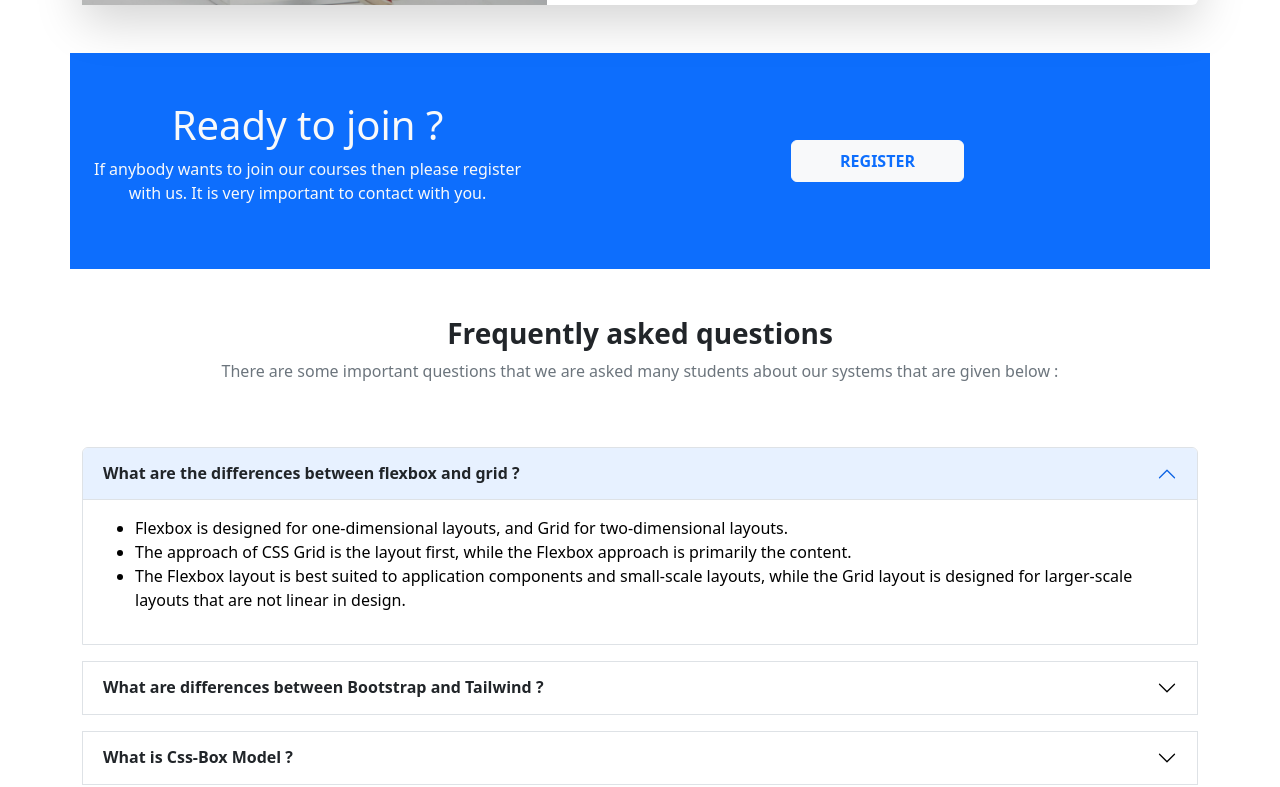
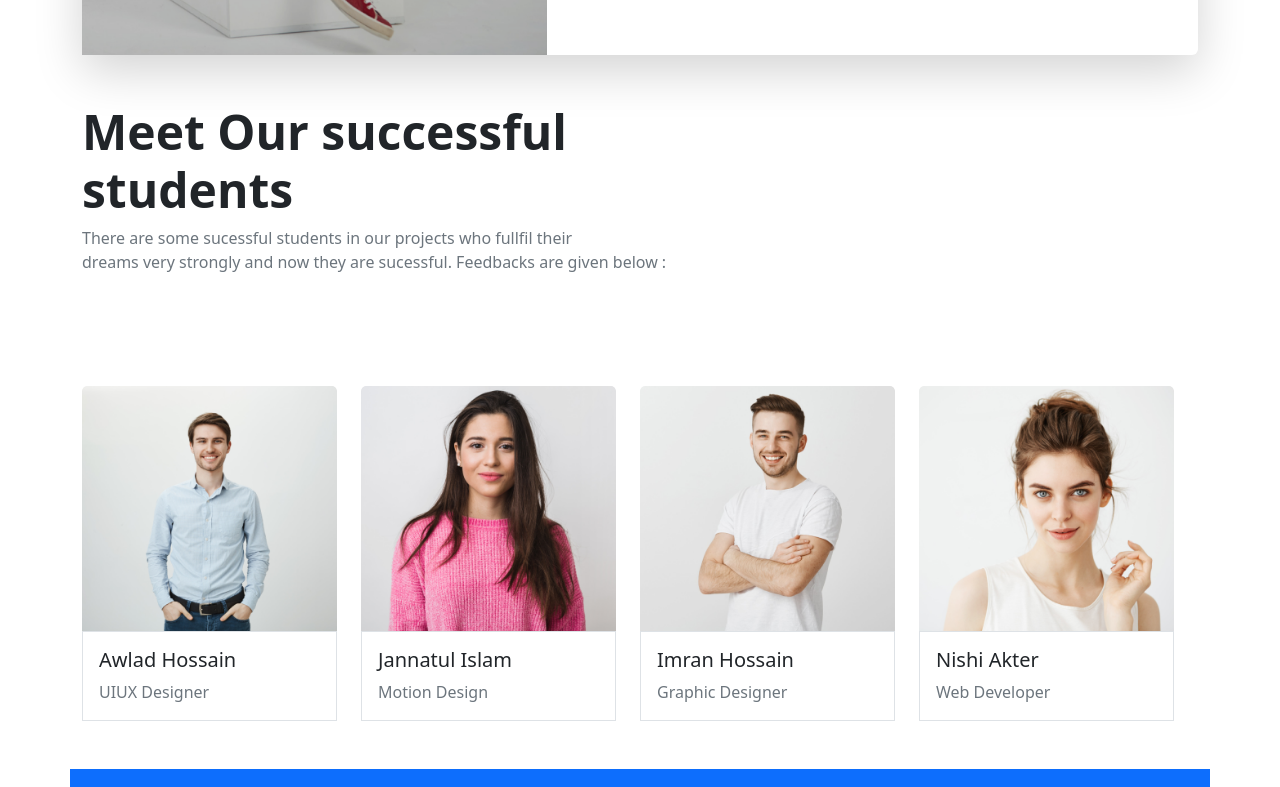
Before and after one commit to Tanzina325/ed-tech, a plain HTML site: page index.html in a window 1280 px wide. Shown: the part 2033-2820 px from the top of the page. Drawn offline with nearby package versions, Linux system fonts and the light colour scheme.

Commit message:
feedback added

```diff
--- a/index.html
+++ b/index.html
@@ -172,13 +172,14 @@
 
       <!-- -------Section one ends------ -->
       <div class="d-flex justify-content-center"><button class="btn btn-primary ">See more courses</button></div>
+      <!-- --------article section starts-------- -->
       <article class="container my-5">
         <div class="row  row-cols-1 g-4">
           <div class="col h-100">
             <div class="card  shadow-lg border border-0 h-100">
         <div class="row g-0">
-              <div class="  col-12  col-md-5"><img src="images/working.png"style="height: 550px; object-fit:cover;width:100%;object-position:left right;filter:brightness(80%)"  alt="..."></div>
-              <div class=" col-md-7"><div class="card-body ms-3">
+              <div class="  col-12  col-md-5"><img src="images/working.png"style="height: 600px; object-fit:cover;width:100%;object-position:left right;filter:brightness(80%)"  alt="..."></div>
+              <div class=" col-md-7"><div class="card-body my-5 ms-3">
                 <h1 class="card-title display-4 fw-bold">Explore The elearning
                   Institute</h1>
                 <p class="card-text text-secondary">There are many variations of passages of Lorem Ipsum available, but the
@@ -202,8 +203,51 @@
             </div>
           </div>
 
-      </article>
+          <!-- -------introduction of successful students---- -->
+          <div class="d-flex flex-column justify-content-start align-items-start my-5"><h1 class=" fw-bold display-5">Meet Our successful <br>
+            students</h1>
+            <p class=" text-muted ">There are some sucessful students in our projects who fullfil their <br> dreams very strongly and now they are sucessful. Feedbacks are given below :</p></div>
+            <div class="row  row-cols-1 row-cols-md-2 row-cols-lg-4 g-4 ">
+              <div class="col">
+                <div class="card border border-0">
+                  <img src="images/student/student-1.png" class="card-img-top" alt="...">
+                  <div class="card-body  d-flex flex-column  align-items-center align-items-md-start border">
+                    <h5 class="card-title">Awlad Hossain</h5>
+                    <p class="card-text text-secondary">UIUX Designer</p>
+                  </div>
+                </div>
+              </div>
+              <div class="col">
+                <div class="card border border-0">
+                  <img src="images/student/student-2.png" class="card-img-top" alt="...">
+                  <div class="card-body d-flex flex-column  align-items-center align-items-md-start border">
+                    <h5 class="card-title">Jannatul Islam</h5>
+                    <p class="card-text text-secondary">Motion Design</p>
+                  </div>
+                </div>
+              </div>
+              <div class="col">
+                <div class="card border border-0">
+                  <img src="images/student/student-3.png" class="card-img-top" alt="...">
+                  <div class="card-body d-flex flex-column  align-items-center align-items-md-start border">
 
+                    <h5 class="card-title">Imran Hossain</h5>
+                    <p class="card-text text-secondary">Graphic Designer</p>
+                  </div>
+                </div>
+              </div>
+              <div class="col">
+                <div class="card border border-0">
+                  <img src="images/student/student-4.png" class="card-img-top" alt="...">
+                  <div class="card-body d-flex flex-column  align-items-center align-items-md-start border">
+                    <h5 class="card-title">Nishi Akter</h5>
+                    <p class="card-text text-secondary">Web Developer</p>
+                  </div>
+                </div>
+              </div>
+            </div>
+          </article>
+<!-- ----------article section ends------- -->
       <!-- --------Modal section starts----- -->
       <section class="container">
         <div class="row align-items-center bg-primary my-5 py-5">
```
